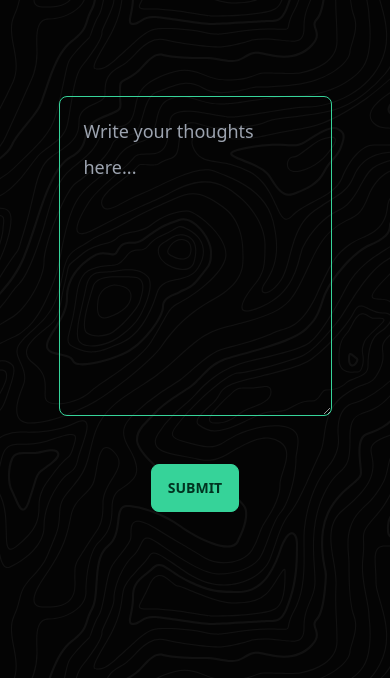
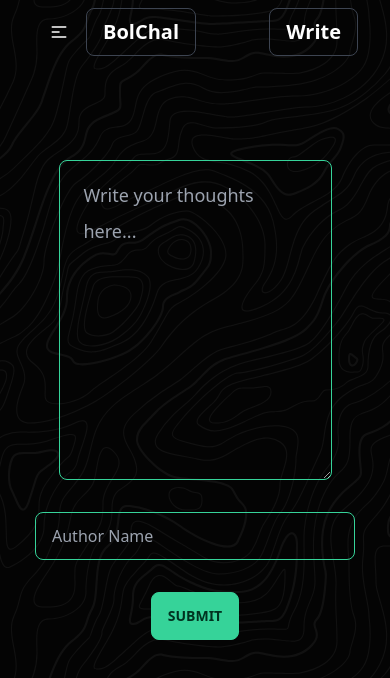
Before and after one commit to SinghAtithi/bolchal-frontend, a Next.js app: page /write in a window 390 px wide. Shown: the top 678 px of the page. Built offline with nearby package versions, Linux system fonts and the light colour scheme.

Commit message:
first commit

```diff
--- a/src/components/Cards.jsx
+++ b/src/components/Cards.jsx
@@ -12,21 +12,23 @@ function Cards(props) {
     //             "https://api.unsplash.com/photos/random?query=nature&count=10&client_id=bIqZlu3Zb7L8swVJcM5NHXdaPPTcUtyMuUStBmF6e34"
     //         )
     //         .then((res) => {
-    //             console.log(res.data[0].urls.regular);
-    //             const imageURL = res.data[0].urls.regular;
+    //             console.log(res.data[0].urls);
+    //             const imageURL = res.data[0].urls.small;
     //             setImageUrl(imageURL);
     //         });
     // }, []);
 
     return (
-        <div className="card w-1/5 mx-12 my-12 flex-wrap bg-base-100 shadow-xl image-full ">
+        <div className="card w-fit max-w-md my-12  bg-base-100 shadow-xl mx-8 image-full ">
             <figure>
-                <img src={imageUrl} alt="Shoes" />
+                <img src={imageUrl} alt="Shoes" className="image-full scale-125" />
             </figure>
             <div className="card-body m-auto">
-                <p>{props.content}</p>
+                <p className="whitespace-normal break-words">
+                    <pre>{props.content}</pre>
+                </p>
                 <div className="card-actions justify-end flex ml-auto">
-                    <p>{`- ${props.author}`}</p>
+                    <p className="">{`- ${props.author}`}</p>
                 </div>
             </div>
         </div>
--- a/src/components/Navbar.js
+++ b/src/components/Navbar.js
@@ -1,26 +1,75 @@
 import React from 'react';
 
-const styles = {
-      glass: {
-            background: 'rgba(255, 255, 255, 0.05)',
-            boxShadow: '0 8px 32px 0 rgba(31, 38, 135, 0.37)',
-            backdropFilter: 'blur(11.5px)',
-            WebkitBackdropFilter: 'blur(11.5px)',
-            borderRadius: '10px',
-            border: '1px solid rgba(255, 255, 255, 0.18)',
-      }
-};
 
 function Navbar() {
-      return (
-            <div className="navbar ">
-                  <button className="btn btn-outline bg-red-900 btn-success">Success</button>
-                  <button className="btn btn-info">Info</button>
-                  <button className="btn btn-success">Success</button>
-                  <button className="btn btn-warning">Warning</button>
-                  <button className="btn btn-error">Error</button>
+    return (
+        <>
+            <div className="px-8 navbar bg-inherit">
+                <div className="navbar-start">
+                    <div className="dropdown">
+                        <label
+                            tabIndex={0}
+                            className="btn btn-ghost lg:hidden"
+                        >
+                            <svg
+                                xmlns="http://www.w3.org/2000/svg"
+                                className="h-5 w-5"
+                                fill="none"
+                                viewBox="0 0 24 24"
+                                stroke="currentColor"
+                            >
+                                <path
+                                    strokeLinecap="round"
+                                    strokeLinejoin="round"
+                                    strokeWidth="2"
+                                    d="M4 6h16M4 12h8m-8 6h16"
+                                />
+                            </svg>
+                        </label>
+                        <ul
+                            tabIndex={0}
+                            className="menu menu-compact dropdown-content mt-3 p-2 shadow bg-base-100 rounded-box w-52"
+                        >
+                            <li>
+                                <a>Item 1</a>
+                            </li>
+                            <li tabIndex={0}>
+                                <a className="justify-between">
+                                    Parent
+                                    <svg
+                                        className="fill-current"
+                                        xmlns="http://www.w3.org/2000/svg"
+                                        width="24"
+                                        height="24"
+                                        viewBox="0 0 24 24"
+                                    >
+                                        <path d="M8.59,16.58L13.17,12L8.59,7.41L10,6L16,12L10,18L8.59,16.58Z" />
+                                    </svg>
+                                </a>
+                                <ul className="p-2">
+                                    <li>
+                                        <a>Submenu 1</a>
+                                    </li>
+                                    <li>
+                                        <a>Submenu 2</a>
+                                    </li>
+                                </ul>
+                            </li>
+                            <li>
+                                <a>Item 3</a>
+                            </li>
+                        </ul>
+                    </div>
+                    <a href='/' className="btn  bg-inherit normal-case text-xl">
+                        BolChal
+                    </a>
+                </div>
+                <div className="navbar-end">
+                    <a className="btn  bg-inherit normal-case text-xl" href='/write' >Write</a>
+                </div>
             </div>
-      );
+        </>
+    );
 }
 
 export default Navbar;
--- a/src/pages/_app.js
+++ b/src/pages/_app.js
@@ -1,6 +1,10 @@
 import '@/styles/globals.css'
+import Navbar from '@/components/Navbar'
 
 
 export default function App({ Component, pageProps }) {
-  return <Component {...pageProps} />
+  return <>
+    <Navbar />
+    <Component {...pageProps} />
+  </>
 }
--- a/src/pages/index.js
+++ b/src/pages/index.js
@@ -1,5 +1,6 @@
 import React, { useEffect, useState } from 'react'
 import Navbar from '../components/Navbar'
+import axios from 'axios';
 import Cards from '../components/Cards'
 
 function index() {
@@ -7,17 +8,14 @@ function index() {
   const [posts, setPosts] = useState([]);
 
   useEffect(() => {
-    fetch('http://localhost:5005/api/getAllPosts')
-      .then(res => res.json())
-      .then(data => {
-        console.log(data);
-        setPosts(data)
-      })
+    axios.get("http://localhost:5005/api/getAllPosts").then((res) => {
+      setPosts(res.data);
+    });
   }, [])
 
 
   return (
-    <div className='flex w-full flex-wrap justify-evenly'>
+    <div className='flex flex-wrap justify-evenly'>
       {posts.map((post) => {
         return <Cards content={post.content} author={post.userName} />;
       })}
--- /dev/null
+++ b/src/pages/verifyposts.jsx
@@ -0,0 +1,82 @@
+import React, { useEffect, useState } from "react";
+import Cards from "@/components/Cards";
+import axios from "axios";
+
+function verifyposts() {
+    const [posts, setPosts] = useState([]);
+
+    const [update, setUpdate] = useState(false);
+
+    const removePost = (id) => {
+        axios
+            .post("http://localhost:5005/api/removePost", {
+                id: id,
+                userName: "admin",
+            })
+            .then((res) => {
+                console.log(res);
+            });
+        // remove the post from posts where id = id
+        setPosts(posts.filter((post) => post._id !== id));
+    };
+
+    const verifyPost = (id) => {
+        console.log(id);
+        axios
+            .post("http://localhost:5005/api/verifyPost", { id: id })
+            .then((res) => {
+                console.log(res);
+            });
+        setPosts(posts.filter((post) => post._id !== id));
+    };
+
+    const fetchPosts = () => {
+        axios
+            .get("http://localhost:5005/api/getUnverifiedPosts")
+            .then((response) => {
+                console.log(response.data);
+                setPosts(response.data);
+            })
+            .catch((error) => {
+                console.error(error);
+            });
+    };
+
+    useEffect(() => {
+        fetchPosts();
+    }, [update]);
+
+    return (
+        <div className="flex flex-row flex-wrap justify-center">
+            {posts.map((post) => {
+                return (
+                    <div className="mx-auto">
+                        <Cards content={post.content} author={post.userName} />
+                        <div className="mx-auto -mt-8 mb-8 flex">
+                            <button
+                                className="btn btn-error w-28 mx-16"
+                                onClick={(e) => {
+                                    e.preventDefault();
+                                    removePost(post._id);
+                                }}
+                            >
+                                Remove
+                            </button>
+                            <button
+                                className="btn btn-success mx-16 w-28"
+                                onClick={(e) => {
+                                    e.preventDefault();
+                                    verifyPost(post._id);
+                                }}
+                            >
+                                Verify
+                            </button>
+                        </div>
+                    </div>
+                );
+            })}
+        </div>
+    );
+}
+
+export default verifyposts;
--- a/src/pages/write.js
+++ b/src/pages/write.js
@@ -2,27 +2,39 @@ import React, { useState } from "react";
 const axios = require("axios");
 
 function write() {
+      const [text, setText] = useState("");
+      const [author, setAuthor] = useState("");
 
       const submitText = () => {
             console.log(text);
             axios.post("http://localhost:5005/api/write", {
                   text: text,
+
+            }).then((result) => {
+                  setText("");
+                  alert("The Post has been sent to get Verified!")
+            }).catch((err) => {
+                  console.log(err);
             });
       };
 
 
-      const [text, setText] = useState("");
       return (
             <>
                   <div className="flex justify-center pt-24">
                         <textarea
                               className="textarea bg-inherit textarea-success textarea-lg min-w-max w-1/3 align-middle h-80"
                               placeholder="Write your thoughts here..."
-                              onChange={(e) => { setText(e.target.value) }}
+                              value={text}
+                              onChange={(e) => { setText(e.target.value); console.log(text) }}
                         ></textarea>
                   </div>
+                  <div className="flex justify-center">
+
+                        <input type="text" placeholder="Author Name" className="input input-bordered input-success bg-inherit mt-8 w-full max-w-xs" onChange={(e) => setAuthor(e.target.value)} value={author} />
+                  </div>
                   <div className="flex justify-center scroll-ml-96">
-                        <button className="btn mt-12  btn-success" onClick={submitText}>Submit</button>
+                        <button className="btn mt-8  btn-success" onClick={submitText}>Submit</button>
                   </div>
             </>
       );
```
Also changed, not shown: src/styles/globals.css.
